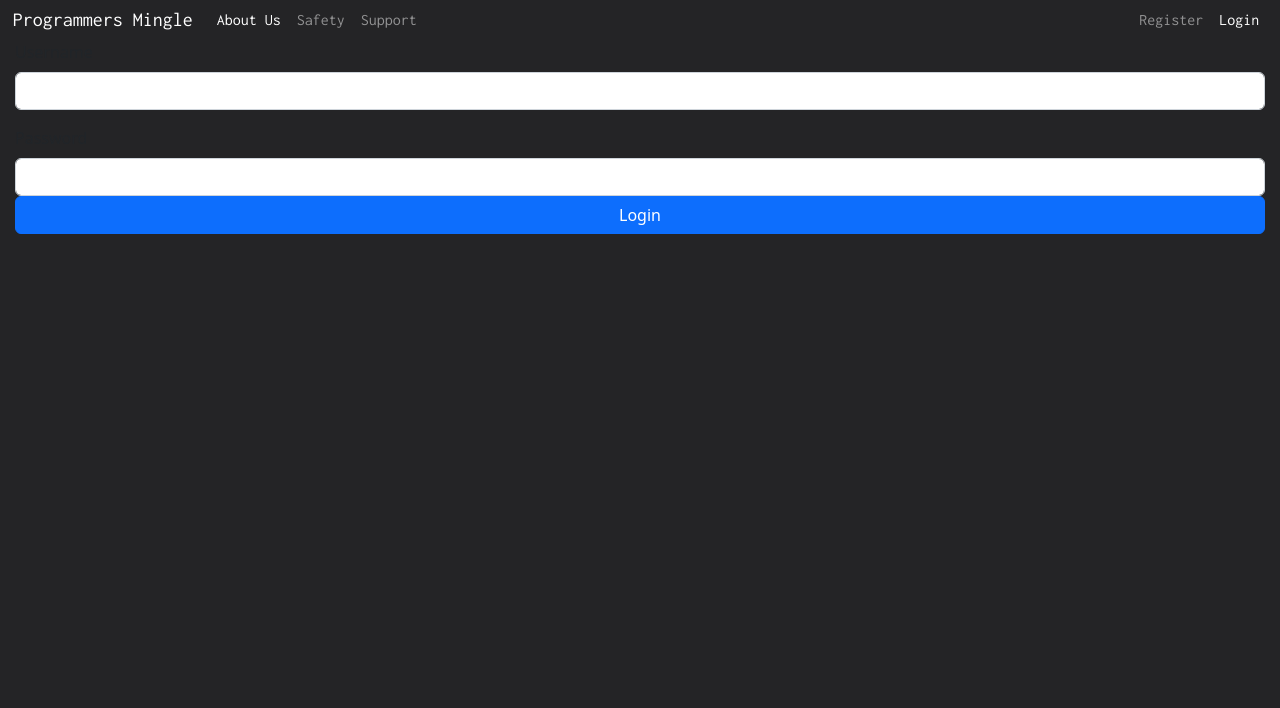
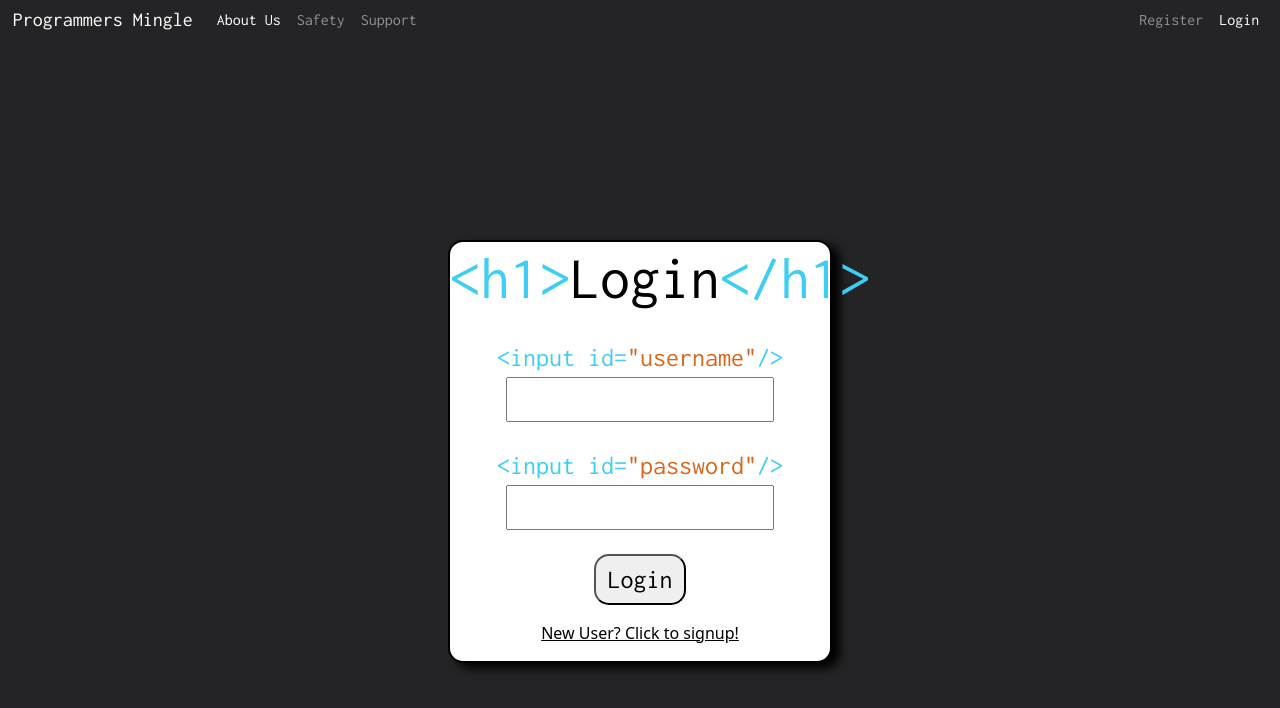
Before and after one commit to DyllanMoore/dating-app, an Angular app in the folder datingApp/: page /login in a window 1280 px wide. Shown: the top 708 px of the page. Built offline with nearby package versions, Linux system fonts and the light colour scheme.

Commit message:
fixed login styling

```diff
--- a/datingApp/src/app/components/login/login.component.html
+++ b/datingApp/src/app/components/login/login.component.html
@@ -1,29 +1,4 @@
-<!-- <div class="center-container login">
-    <div class="login-header-div">
-        <h1 class="login-header no-margin">&lt;h1&gt;<p class="login-different-color">Login</p>&lt;/h1&gt;</h1>
-    </div>
-    <form>
-        <div class="login-div input-div small-margin">
-            <label for="usernameInput" class="form-label">&lt;input id=<p class="form-label-color">"username"</p>/&gt;</label>
-            <br>
-            <input type="text" class="form-input" id="usernameInput">
-            <br>
-        </div>
-        <div class="login-div input-div small-margin">
-            <label for="passwordInput" class="form-label">&lt;input id=<p class="form-label-color">"password"</p>/&gt;</label>
-            <input type="password" class="form-input" id="passwordInput">
-        </div>
-        <button type="submit" class="button submit-button small-margin">Login</button>
-    </form>
-    <br>
-    <div class="card-body">
-        Error message: {{errorMessage}}
-    </div>
-    <div class="link-div">
-    <a class="link" routerLink="/signup">New User? Click to signup!</a>
-    </div>
-</div> -->
-<div class="col-md-12">
+<div class="center-container">
       <form
         *ngIf="!isLoggedIn"
         name="form"
@@ -31,11 +6,14 @@
         #f="ngForm"
         novalidate
       >
-        <div class="form-group">
-          <label for="username">Username</label>
+      <div class="login-header-div">
+        <h1 class="login-header no-margin">&lt;h1&gt;<p class="login-different-color">Login</p>&lt;/h1&gt;</h1>
+    </div>
+        <div class="login-div input-div small-margin">
+          <label for="username" class="form-label">&lt;input id=<p class="form-label-color">"username"</p>/&gt;</label>
           <input
             type="text"
-            class="form-control"
+            class="form-input"
             name="username"
             [(ngModel)]="form.username"
             required
@@ -49,11 +27,11 @@
             Username is required!
           </div>
         </div>
-        <div class="form-group">
-          <label for="password">Password</label>
+        <div class="login-div input-div small-margin">
+          <label for="password" class="form-label">&lt;input id=<p class="form-label-color">"password"</p>/&gt;</label>
           <input
             type="password"
-            class="form-control"
+            class="form-input"
             name="password"
             [(ngModel)]="form.password"
             required
@@ -66,9 +44,7 @@
           >
         </div>
         <div class="form-group">
-          <button class="btn btn-primary btn-block">
-            Login
-          </button>
+            <button type="submit" class="button submit-button small-margin">Login</button>
         </div>
         <div class="form-group">
           <div
@@ -82,4 +58,7 @@
       <div class="alert alert-success" *ngIf="isLoggedIn">
         Logged in as {{ roles }}.
       </div>
+      <div class="link-div">
+        <a class="link" routerLink="/signup">New User? Click to signup!</a>
+        </div>
     </div>
```
